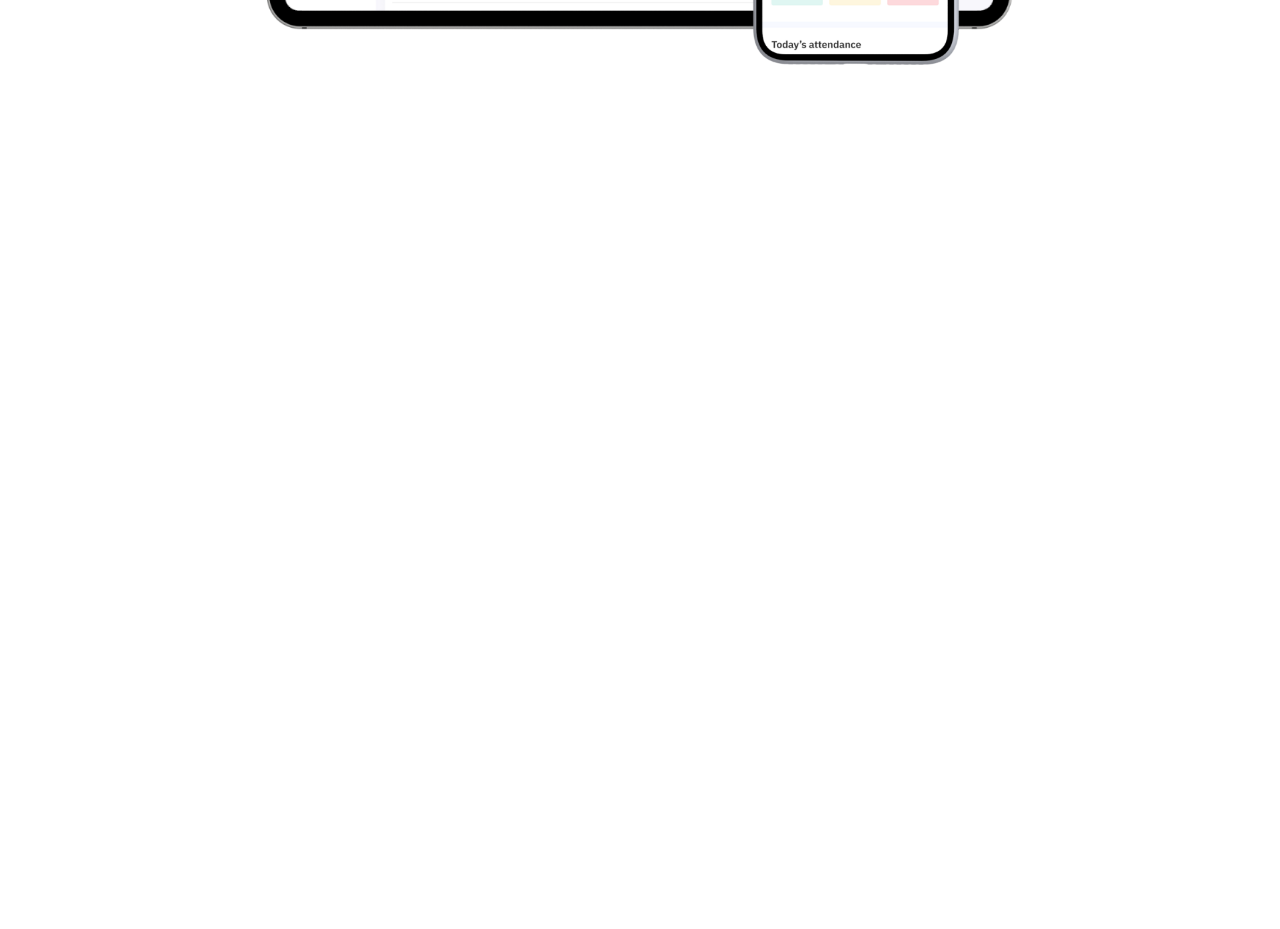
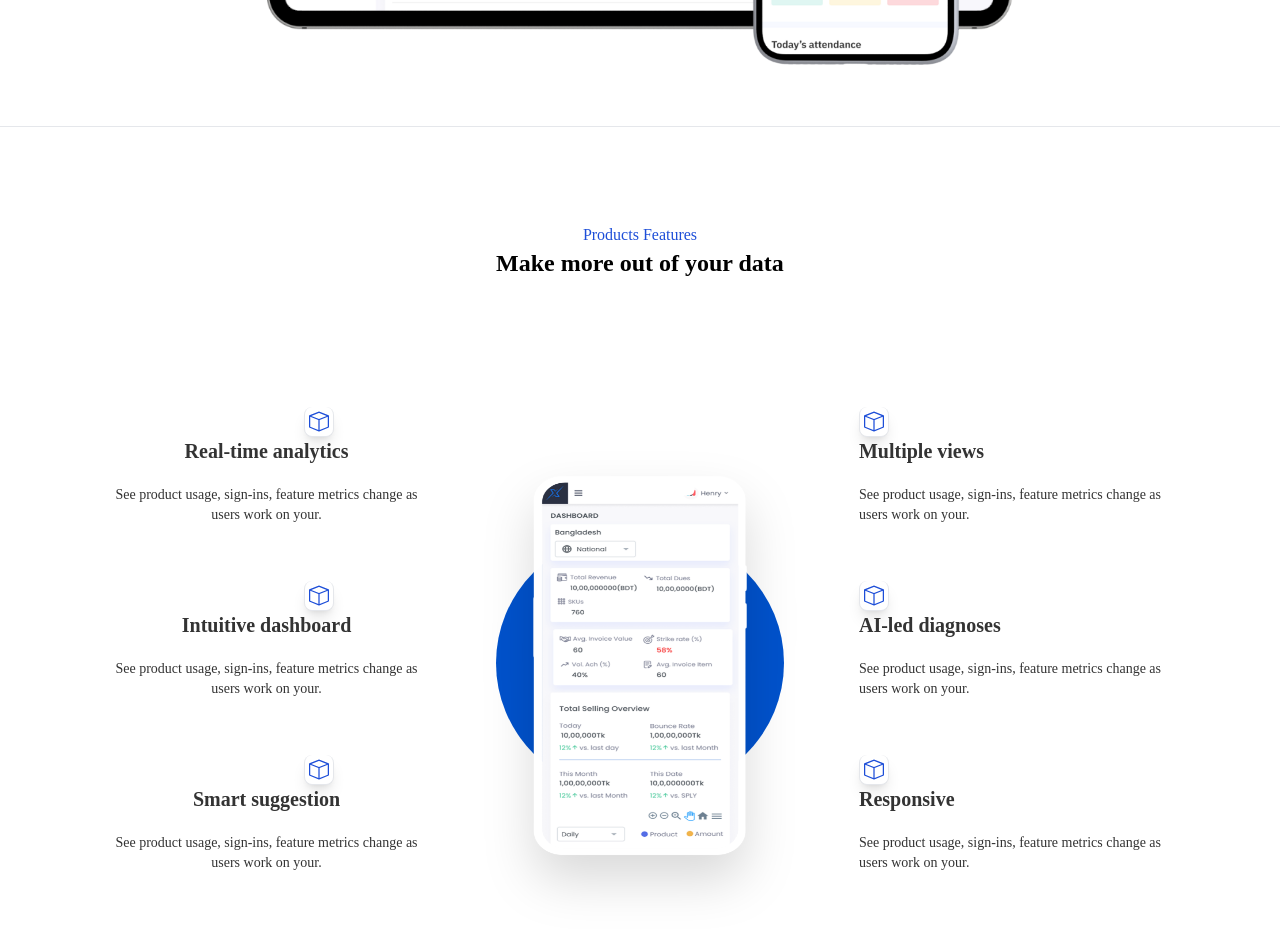
Before and after one commit to Mahbub-Sajon/MAACTASK, a React (Create React App) app: page / in a window 1280 px wide. Shown: the part 1040-1969 px from the top of the page. Before the commit the page ends 1105 px from the top, so only its background shows below. Built offline with nearby package versions, Linux system fonts and the light colour scheme.

Commit message:
feature added

```diff
--- a/package.json
+++ b/package.json
@@ -9,6 +9,7 @@
     "daisyui": "^2.19.1",
     "react": "^18.2.0",
     "react-dom": "^18.2.0",
+    "react-icons": "^4.4.0",
     "react-router-dom": "^6.3.0",
     "react-scripts": "5.0.1",
     "web-vitals": "^2.1.0"
--- /dev/null
+++ b/src/Pages/Components/Feature/Feature.css
@@ -0,0 +1,5 @@
+.feature{
+    display: flex;
+    align-items: center;
+    justify-content: center;
+}
--- /dev/null
+++ b/src/Pages/Components/Feature/Feature.js
@@ -0,0 +1,58 @@
+import React from 'react';
+import { BsBox } from "react-icons/bs";
+import fphone from '../../../img/Central phone 2.png'
+import './Feature.css'
+
+const Feature = () => {
+    return (
+        <div>
+            <h4 className='text-center font-manrope text-blue-700 '>Products Features</h4>
+            <h2 className='text-center text-black font-manrope text-2xl font-bold mb-64'>Make more out of your data</h2>
+
+
+            <div className='bg-primary w-72 h-64 mx-auto rounded-full'>
+
+                   </div>
+
+
+               <div className='feature -mt-96 mx-28'>
+
+
+               <div className='font-manrope text-center mr-28'>
+                    <p><BsBox className='text-blue-700 bg-white border-b border-l border-r shadow-lg rounded-lg p-1 text-3xl ml-48'></BsBox></p>
+                    <h4 className='text-xl font-bold mb-5'>Real-time analytics</h4>
+                    <p className='text-sm mb-14'>See product usage, sign-ins, feature metrics change as users work on your.</p>
+                    <p><BsBox className='text-blue-700 bg-white border-b border-l border-r shadow-lg rounded-lg p-1 text-3xl ml-48'></BsBox></p>
+                    <h4 className='text-xl font-bold mb-5'>Intuitive dashboard</h4>
+                    <p className='text-sm mb-14'>See product usage, sign-ins, feature metrics change as users work on your.</p>
+                    <p><BsBox className='text-blue-700 bg-white border-b border-l border-r shadow-lg rounded-lg p-1 text-3xl ml-48'></BsBox></p>
+                    <h4 className='text-xl font-bold mb-5'>Smart suggestion</h4>
+                    <p className='text-sm mb-14'>See product usage, sign-ins, feature metrics change as users work on your.</p>
+                </div>
+
+
+
+                    <img className='drop-shadow-2xl shadow-blue-500/50 w-72 h-96' src={fphone} alt="" />
+
+
+
+
+
+                    <div className='font-manrope ml-28'>
+                    <p><BsBox className='text-blue-700 bg-white border-b border-l border-r shadow-lg rounded-lg p-1 text-3xl'></BsBox></p>
+                    <h4 className='text-xl font-bold mb-5'>Multiple views</h4>
+                    <p className='text-sm mb-14'>See product usage, sign-ins, feature metrics change as users work on your.</p>
+                    <p><BsBox className='text-blue-700 bg-white border-b border-l border-r shadow-lg rounded-lg p-1 text-3xl'></BsBox></p>
+                    <h4 className='text-xl font-bold mb-5'>AI-led diagnoses</h4>
+                    <p className='text-sm mb-14'>See product usage, sign-ins, feature metrics change as users work on your.</p>
+                    <p><BsBox className='text-blue-700 bg-white border-b border-l border-r shadow-lg rounded-lg p-1 text-3xl'></BsBox></p>
+                    <h4 className='text-xl font-bold mb-5'>Responsive</h4>
+                    <p className='text-sm mb-14'>See product usage, sign-ins, feature metrics change as users work on your.</p>
+                </div>
+               </div>
+        </div>
+
+    );
+};
+
+export default Feature;
--- a/src/Pages/Components/Header/Header.js
+++ b/src/Pages/Components/Header/Header.js
@@ -5,9 +5,9 @@ const Header = () => {
     return (
         <div>
             <div>
-                <h2 className='text-5xl text-center mx-72 text-black font-manrope mb-12 mt-40'>Analytics that transform your product inside-out</h2>
+                <h2 className='text-5xl text-center mx-72 text-black font-bold font-manrope mb-12 mt-40'>Analytics that transform your product inside-out</h2>
                 <div className='flex mx-28 pb-72 justify-center'>
-                    <button className='mr-4 w-60 h-11 rounded-md text-white bg-primary'>Request for Demo</button>
+                    <button className='mr-4 w-52 h-11 rounded-md text-white bg-primary'>Request for Demo</button>
                     <button className=' w-32 h-11 border-l border-t border-r-2 border-b-2 border-indigo-500 rounded-md  text-blue-700'>Download</button>
                 </div>
             </div>
--- a/src/Pages/Components/Tab/Tab.js
+++ b/src/Pages/Components/Tab/Tab.js
@@ -5,10 +5,13 @@ import phone from '../../../img/phone 1.png'
 const Tab = () => {
     return (
         <div>
-           <div className=''>
+           <div>
            <img className=' w-7/12 mx-auto -mt-56' src={tab} alt="" />
-            <img className='w-52 mx-auto absolute -mt-96 right-80' src={phone} alt="" />
+            <img className='w-52 mx-auto absolute  -mt-96 right-80' src={phone} alt="" />
            </div>
+          <div className='my-24'>
+          <hr />
+          </div>
         </div>
     );
 };
--- a/src/Pages/Home/Home.js
+++ b/src/Pages/Home/Home.js
@@ -3,6 +3,7 @@ import Header from '../Components/Header/Header';
 import Nav from '../Components/Nav/Nav';
 import bg from '../../img/bg-img.png'
 import Tab from '../Components/Tab/Tab';
+import Feature from '../Components/Feature/Feature';
 
 const Home = () => {
     return (
@@ -15,6 +16,7 @@ const Home = () => {
 
         </div>
         <Tab></Tab>
+        <Feature></Feature>
        </div>
     );
 };
```
Also changed, not shown: 2 other files (tests, documents, lock files or other folders).
